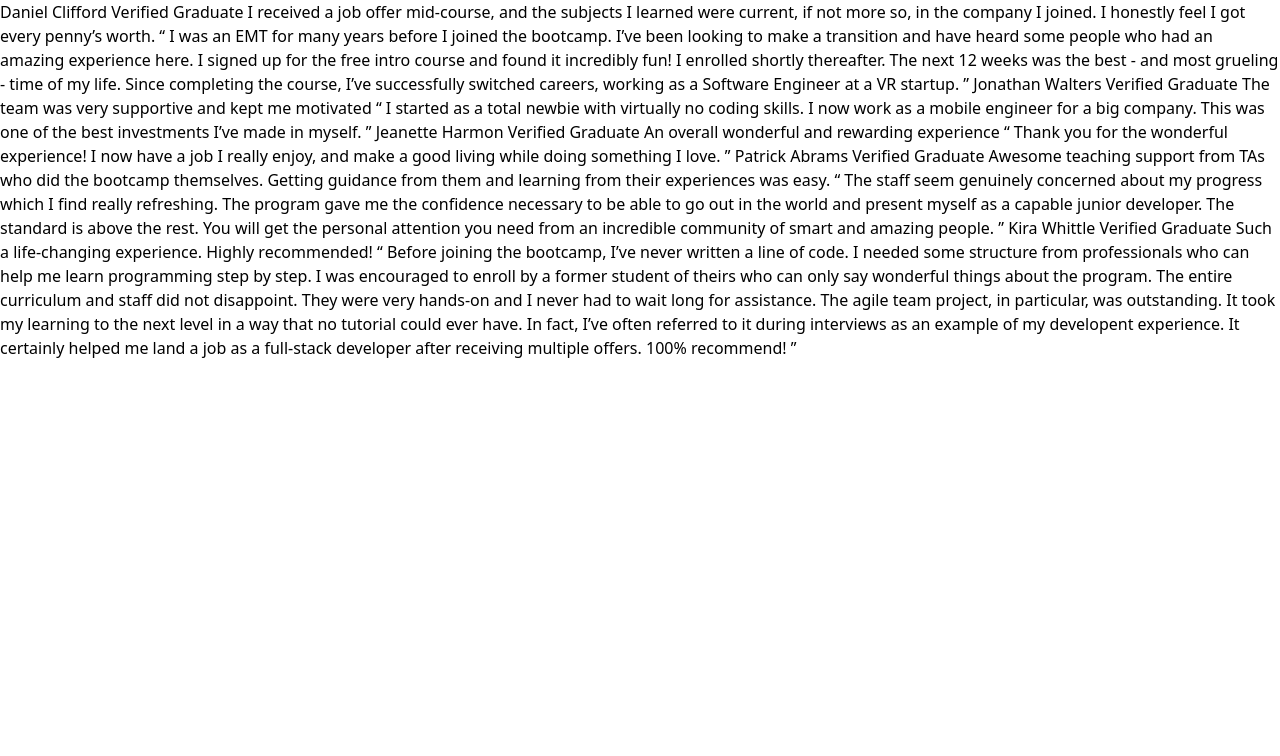
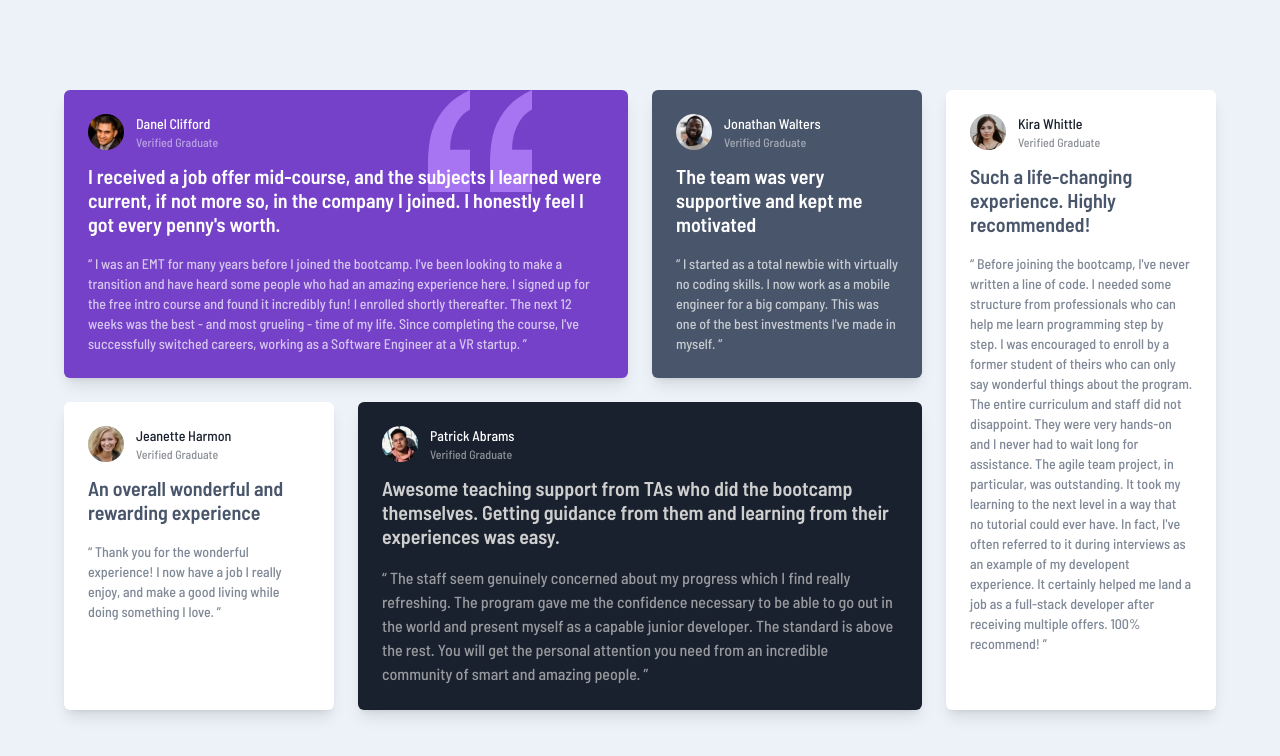
Before and after one commit to OGShawnLee/testimonials-grid-section, a Svelte app: page / in a window 1280 px wide. Shown: the top 756 px of the page. Built offline with nearby package versions, Linux system fonts and the light colour scheme.

Commit message:
feat: :sparkles: finish testimonials page

```diff
--- a/index.html
+++ b/index.html
@@ -4,9 +4,15 @@
     <meta charset="UTF-8" />
     <link rel="icon" href="/favicon-32x32.png" type="image/png" sizes="32x32" />
     <meta name="viewport" content="width=device-width, initial-scale=1.0" />
+    <link rel="preconnect" href="https://fonts.googleapis.com" />
+    <link rel="preconnect" href="https://fonts.gstatic.com" crossorigin />
+    <link
+      href="https://fonts.googleapis.com/css2?family=Barlow+Semi+Condensed:wght@500;600&display=swap"
+      rel="stylesheet"
+    />
     <title>Frontend Mentor | Testimonials Grid Section</title>
   </head>
-  <body>
+  <body class="min-h-screen | grid place-content-center | bg-gray-blue font-barlow">
     <div id="app"></div>
     <script type="module" src="/src/main.ts"></script>
   </body>
--- a/src/App.svelte
+++ b/src/App.svelte
@@ -1,52 +1,84 @@
-Daniel Clifford
-Verified Graduate
+<script>
+  import { Testimonial } from '@components';
+  import { daniel, kira, jonathan, jeanette, patrick, quotation } from '@assets';
+</script>
 
-I received a job offer mid-course, and the subjects I learned were current, if not more so,
-in the company I joined. I honestly feel I got every penny’s worth.
-
-“ I was an EMT for many years before I joined the bootcamp. I’ve been looking to make a
-transition and have heard some people who had an amazing experience here. I signed up
-for the free intro course and found it incredibly fun! I enrolled shortly thereafter.
-The next 12 weeks was the best - and most grueling - time of my life. Since completing
-the course, I’ve successfully switched careers, working as a Software Engineer at a VR startup. ”
-
-Jonathan Walters
-Verified Graduate
-
-The team was very supportive and kept me motivated
-
-“ I started as a total newbie with virtually no coding skills. I now work as a mobile engineer
-for a big company. This was one of the best investments I’ve made in myself. ”
-
-Jeanette Harmon
-Verified Graduate
-
-An overall wonderful and rewarding experience
-
-“ Thank you for the wonderful experience! I now have a job I really enjoy, and make a good living
-while doing something I love. ”
-
-Patrick Abrams
-Verified Graduate
-
-Awesome teaching support from TAs who did the bootcamp themselves. Getting guidance from them and
-learning from their experiences was easy.
-
-“ The staff seem genuinely concerned about my progress which I find really refreshing. The program
-gave me the confidence necessary to be able to go out in the world and present myself as a capable
-junior developer. The standard is above the rest. You will get the personal attention you need from
-an incredible community of smart and amazing people. ”
-
-Kira Whittle
-Verified Graduate
-
-Such a life-changing experience. Highly recommended!
-
-“ Before joining the bootcamp, I’ve never written a line of code. I needed some structure from
-professionals who can help me learn programming step by step. I was encouraged to enroll by a former
-student of theirs who can only say wonderful things about the program. The entire curriculum and staff
-did not disappoint. They were very hands-on and I never had to wait long for assistance. The agile team
-project, in particular, was outstanding. It took my learning to the next level in a way that no tutorial
-could ever have. In fact, I’ve often referred to it during interviews as an example of my developent
-experience. It certainly helped me land a job as a full-stack developer after receiving multiple offers.
-100% recommend! ”
+<main class="max-w-xs my-16 mx-auto | sm:max-w-lg md:max-w-2xl lg:max-w-3xl @xl:my-4 xl:max-w-6xl">
+  <h1 class="sr-only">Testimonials</h1>
+  <div class="grid gap-6 | xl:grid-cols-4">
+    <Testimonial
+      class="relative bg-violet md:col-span-2"
+      name="Danel Clifford"
+      image={daniel}
+      isDark>
+      <img class="absolute top-0 right-6 sm:right-24" src={quotation} alt="" />
+      <strong class="relative text-white z-10">
+        I received a job offer mid-course, and the subjects I learned were current, if not more so,
+        in the company I joined. I honestly feel I got every penny's worth.
+      </strong>
+      <blockquote>
+        <p class="text-sm text-white/70">
+          “ I was an EMT for many years before I joined the bootcamp. I've been looking to make a
+          transition and have heard some people who had an amazing experience here. I signed up for
+          the free intro course and found it incredibly fun! I enrolled shortly thereafter. The next
+          12 weeks was the best - and most grueling - time of my life. Since completing the course,
+          I've successfully switched careers, working as a Software Engineer at a VR startup. ”
+        </p>
+      </blockquote>
+    </Testimonial>
+    <Testimonial class="bg-blue-grayish" name="Jonathan Walters" image={jonathan} isDark>
+      <strong class="text-white"> The team was very supportive and kept me motivated </strong>
+      <blockquote>
+        <p class="text-sm text-white/70">
+          “ I started as a total newbie with virtually no coding skills. I now work as a mobile
+          engineer for a big company. This was one of the best investments I've made in myself. ”
+        </p>
+      </blockquote>
+    </Testimonial>
+    <Testimonial class="bg-white md:order-4" name="Jeanette Harmon" image={jeanette}>
+      <strong class="text-blue-grayish"> An overall wonderful and rewarding experience </strong>
+      <blockquote>
+        <p class="text-sm text-blue-grayish/70">
+          “ Thank you for the wonderful experience! I now have a job I really enjoy, and make a good
+          living while doing something I love. ”
+        </p>
+      </blockquote>
+    </Testimonial>
+    <Testimonial
+      class="bg-blue-blackish md:(col-span-2 order-5)"
+      name="Patrick Abrams"
+      image={patrick}
+      isDark>
+      <strong class="text-gray-light">
+        Awesome teaching support from TAs who did the bootcamp themselves. Getting guidance from
+        them and learning from their experiences was easy.
+      </strong>
+      <blockquote>
+        <p class="test-sm text-gray-light/70">
+          “ The staff seem genuinely concerned about my progress which I find really refreshing. The
+          program gave me the confidence necessary to be able to go out in the world and present
+          myself as a capable junior developer. The standard is above the rest. You will get the
+          personal attention you need from an incredible community of smart and amazing people. ”
+        </p>
+      </blockquote>
+    </Testimonial>
+    <Testimonial class="bg-white md:(order-3 row-span-2)" name="Kira Whittle" image={kira}>
+      <strong class="text-blue-grayish">
+        Such a life-changing experience. Highly recommended!
+      </strong>
+      <blockquote>
+        <p class="text-sm text-blue-grayish/70">
+          “ Before joining the bootcamp, I've never written a line of code. I needed some structure
+          from professionals who can help me learn programming step by step. I was encouraged to
+          enroll by a former student of theirs who can only say wonderful things about the program.
+          The entire curriculum and staff did not disappoint. They were very hands-on and I never
+          had to wait long for assistance. The agile team project, in particular, was outstanding.
+          It took my learning to the next level in a way that no tutorial could ever have. In fact,
+          I've often referred to it during interviews as an example of my developent experience. It
+          certainly helped me land a job as a full-stack developer after receiving multiple offers.
+          100% recommend! ”
+        </p>
+      </blockquote>
+    </Testimonial>
+  </div>
+</main>
--- /dev/null
+++ b/src/assets/index.ts
@@ -0,0 +1,6 @@
+export { default as daniel } from './image-daniel.jpg';
+export { default as kira } from './image-kira.jpg';
+export { default as jeanette } from './image-jeanette.jpg';
+export { default as jonathan } from './image-jonathan.jpg';
+export { default as patrick } from './image-patrick.jpg';
+export { default as quotation } from './bg-pattern-quotation.svg';
--- /dev/null
+++ b/src/components/Testimonial.svelte
@@ -0,0 +1,28 @@
+<script lang="ts">
+  let className = '';
+
+  export { className as class };
+  export let name: string;
+  export let title = 'Verified Graduate';
+  export let image: string;
+  export let isDark = false;
+</script>
+
+<article class="p-6 | space-y-4 | shadow-lg rounded-md | {className}">
+  <header class="flex items-center gap-3">
+    <img class="h-9 w-9 min-w-9 | rounded-full" src={image} alt={name} />
+    <div class="leading-3">
+      <h2 class="text-sm {isDark ? 'text-white' : 'text-blue-blackish'}">{name}</h2>
+      <span class="text-xs {isDark ? 'text-white/50' : 'text-blue-blackish/50'}"> {title} </span>
+    </div>
+  </header>
+  <div class="content space-y-4">
+    <slot />
+  </div>
+</article>
+
+<style global>
+  .content strong {
+    @apply text-xl font-semibold leading-3;
+  }
+</style>
--- /dev/null
+++ b/src/components/index.ts
@@ -0,0 +1 @@
+export { default as Testimonial } from './Testimonial.svelte';
```
